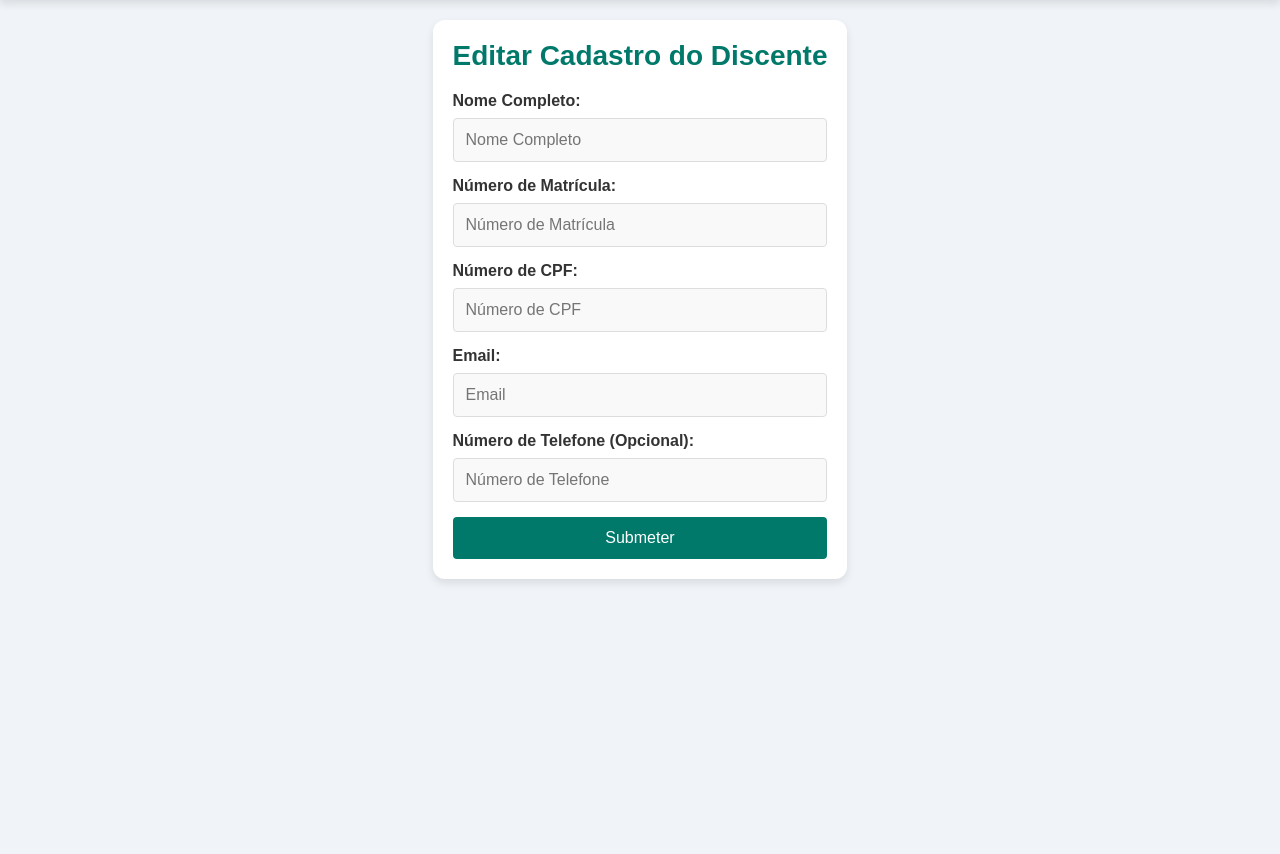
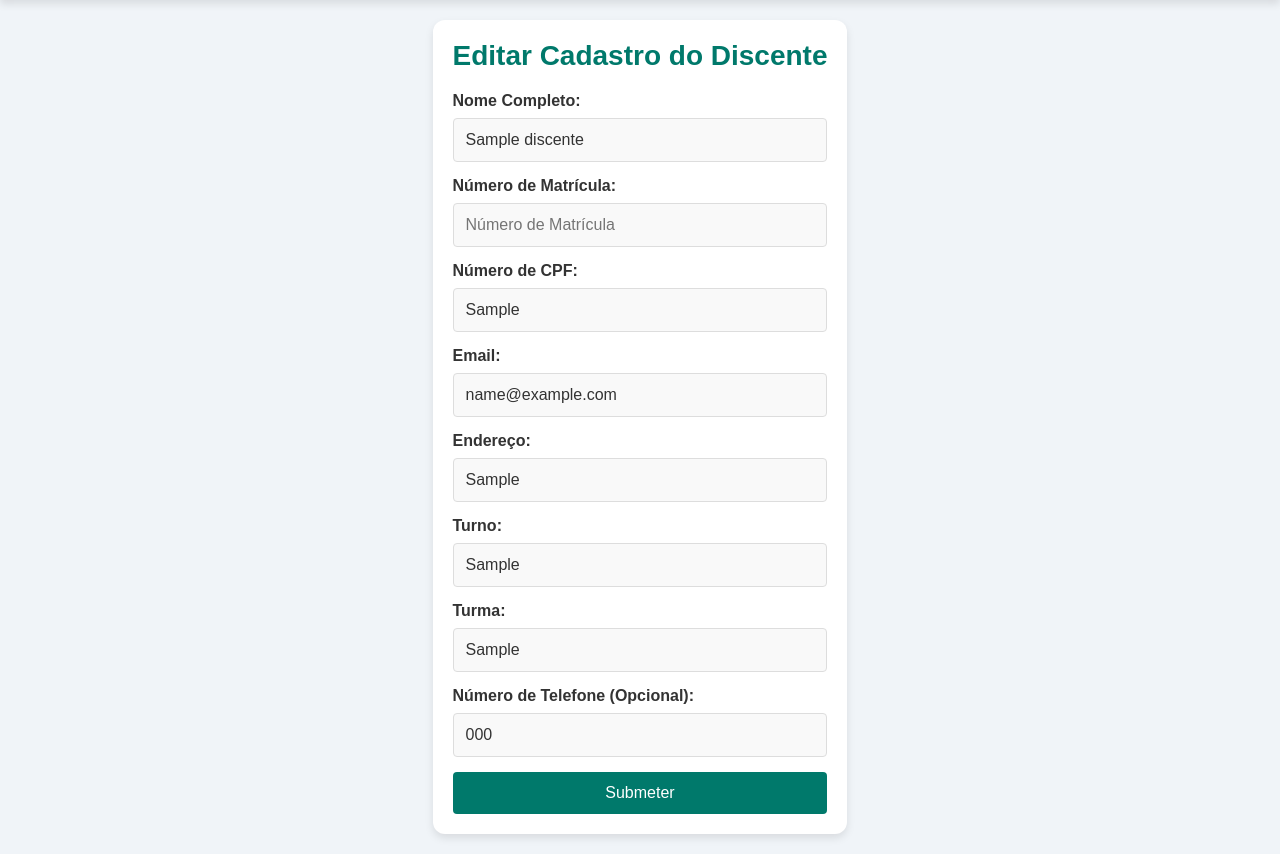
Before and after one commit to Migueldv06/Runa, a PHP site: page /discente/editar-dados.php in a window 1280 px wide. Shown: the part 80-934 px from the top of the page. Before the commit the page ends 663 px from the top, so only its background shows below. Run offline with PHP 8.4, Linux system fonts and the light colour scheme; the visitor is signed in with stand-in values (Sample User, id 1); tables that the repository leaves empty or names only in its code hold one stand-in row (values such as "Sample post").

Commit message:
adicionado sistema de edição de dados discente

```diff
--- a/discente/editar-dados.php
+++ b/discente/editar-dados.php
@@ -2,9 +2,46 @@
 include "../config.php";
 include "protect-discente.php";
 
+$id = $_SESSION['id'];
+$sql = "SELECT * FROM discente WHERE id='$id'";
+$result = $DB->query($sql) or die("Falha na execução do MySQL: " . $DB->error);
+
+// Verifica se o usuário foi encontrado
+if ($result->num_rows > 0) {
+    $usuario = $result->fetch_assoc();  // Armazena os dados do usuário em um array
+} else {
+    echo "Usuário não encontrado.";
+    exit();
+}
+
+// Processa a atualização do formulário
+if ($_SERVER['REQUEST_METHOD'] === 'POST') {
+    $nome = $_POST['nome'];
+    $matricula = $_POST['matricula'];
+    $cpf = $_POST['cpf'];
+    $email = $_POST['email'];
+    $endereco = $_POST['endereco'];
+    $turno = $_POST['turno'];
+    $turma = $_POST['turma'];
+    $telefone = $_POST['telefone'];
+
+    // Query para atualizar os dados do usuário no banco de dados
+    $updateSql = "UPDATE discente SET nome=?, matricula=?, cpf=?, email=?, endereco=?, turno=?, turma=?, telefone=? WHERE id=?";
+    $stmt = $DB->prepare($updateSql);
+    $stmt->bind_param("sissssssi", $nome, $matricula, $cpf, $email, $endereco, $turno, $turma, $telefone, $id);
+
+    if ($stmt->execute()) {
+        echo "<p>Dados atualizados com sucesso!</p>";
+        // Atualiza os dados exibidos sem recarregar a página
+        header("Refresh:0");
+    } else {
+        echo "<p>Erro ao atualizar os dados.</p>";
+    }
+}
 ?>
 <!DOCTYPE html>
 <html lang="pt-br">
+
 <head>
     <meta charset="UTF-8">
     <meta name="viewport" content="width=device-width, initial-scale=1.0">
@@ -76,6 +113,9 @@ include "protect-discente.php";
 
         .form-container input[type="text"],
         .form-container input[type="email"],
+        .form-container input[type="endereco"],
+        .form-container input[type="turno"],
+        .form-container input[type="turma"],
         .form-container input[type="tel"],
         .form-container input[type="number"] {
             width: 100%;
@@ -117,6 +157,7 @@ include "protect-discente.php";
         }
     </style>
 </head>
+
 <body>
     <header class="header">
         <a href="../index.php"><img src="../img/Runa-noname.png" alt="Logo Runas" class="logo"></a>
@@ -126,25 +167,37 @@ include "protect-discente.php";
     <div class="container">
         <div class="form-container">
             <h1>Editar Cadastro do Discente</h1>
-            <form id="preCadastroForm" onsubmit="return validateForm()">
+            <form id="preCadastroForm" onsubmit="return validateForm()" method="post">
                 <label for="nome">Nome Completo:</label>
-                <input type="text" id="nome" name="nome" placeholder="Nome Completo" required>
+                <input type="text" id="nome" name="nome" placeholder="Nome Completo" value="<?php echo $usuario['nome'] ?>" required>
                 <span class="error" id="nomeError"></span>
 
                 <label for="matricula">Número de Matrícula:</label>
-                <input type="number" id="matricula" name="matricula" placeholder="Número de Matrícula" required>
+                <input type="number" id="matricula" name="matricula" placeholder="Número de Matrícula" value="<?php echo $usuario['matricula'] ?>" required>
                 <span class="error" id="matriculaError"></span>
 
                 <label for="cpf">Número de CPF:</label>
-                <input type="text" id="cpf" name="cpf" placeholder="Número de CPF" required>
+                <input type="text" id="cpf" name="cpf" placeholder="Número de CPF" value="<?php echo $usuario['cpf'] ?>" required>
                 <span class="error" id="cpfError"></span>
 
                 <label for="email">Email:</label>
-                <input type="email" id="email" name="email" placeholder="Email" required>
+                <input type="email" id="email" name="email" placeholder="Email" value="<?php echo $usuario['email'] ?>" required>
                 <span class="error" id="emailError"></span>
 
+                <label for="endereco">Endereço:</label>
+                <input type="endereco" id="endereco" name="endereco" placeholder="Endereço" value="<?php echo $usuario['endereco'] ?>">
+                <span class="error" id="enderecoError"></span>
+
+                <label for="turno">Turno:</label>
+                <input type="turno" id="turno" name="turno" placeholder="Turno" value="<?php echo $usuario['turno'] ?>">
+                <span class="error" id="turnoError"></span>
+
+                <label for="turma">Turma:</label>
+                <input type="turma" id="turma" name="turma" placeholder="Turma" value="<?php echo $usuario['turma'] ?>">
+                <span class="error" id="turmaError"></span>
+
                 <label for="telefone">Número de Telefone (Opcional):</label>
-                <input type="tel" id="telefone" name="telefone" placeholder="Número de Telefone">
+                <input type="tel" id="telefone" name="telefone" placeholder="Número de Telefone" value="<?php echo $usuario['telefone'] ?>">
                 <span class="error" id="telefoneError"></span>
 
                 <button type="submit">Submeter</button>
@@ -211,4 +264,5 @@ include "protect-discente.php";
         }
     </script>
 </body>
+
 </html>
```
Also changed, not shown: discente/enviar-certificados.php (+2 -5 lines).
